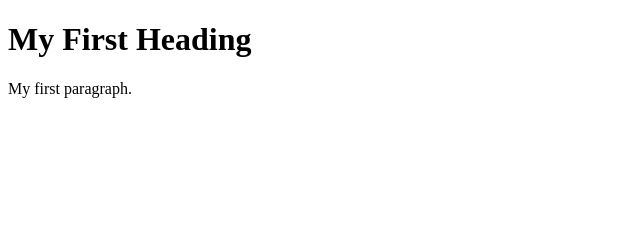
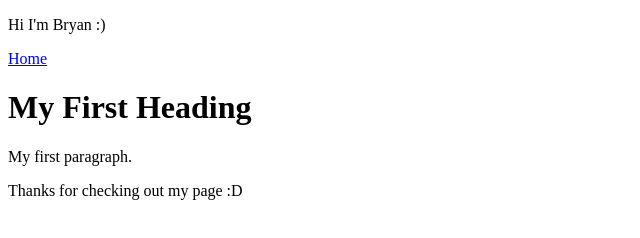
Before and after one commit to baquerst/wi21-cse110-lab3, a plain HTML site: page index.html in a window 1280 px wide. Shown: the whole page, without its empty margins (0-640 px from the left). Drawn offline with Linux system fonts and the light colour scheme.

Commit message:
Update index.html

```diff
--- a/index.html
+++ b/index.html
@@ -1,9 +1,23 @@
 <!DOCTYPE html>
 <html>
+  <head>
+    <title>Hi I'm Bryan :)</title>
+    <meta name="author" content="Bryan Lee">
+    <link rel="stylesheet" href="mystyle.css">
+  </head>
 <body>
-
-<h1>My First Heading</h1>
-<p>My first paragraph.</p>
-
+  <header>
+    <p>Hi I'm Bryan :)</p>
+    <nav>
+      <a href="/">Home</a>
+    </nav>
+  </header>
+  <main>
+    <h1>My First Heading</h1>
+    <p>My first paragraph.</p>
+  </main>
+  <footer>
+    Thanks for checking out my page :D
+  </footer>
 </body>
 </html>
```
